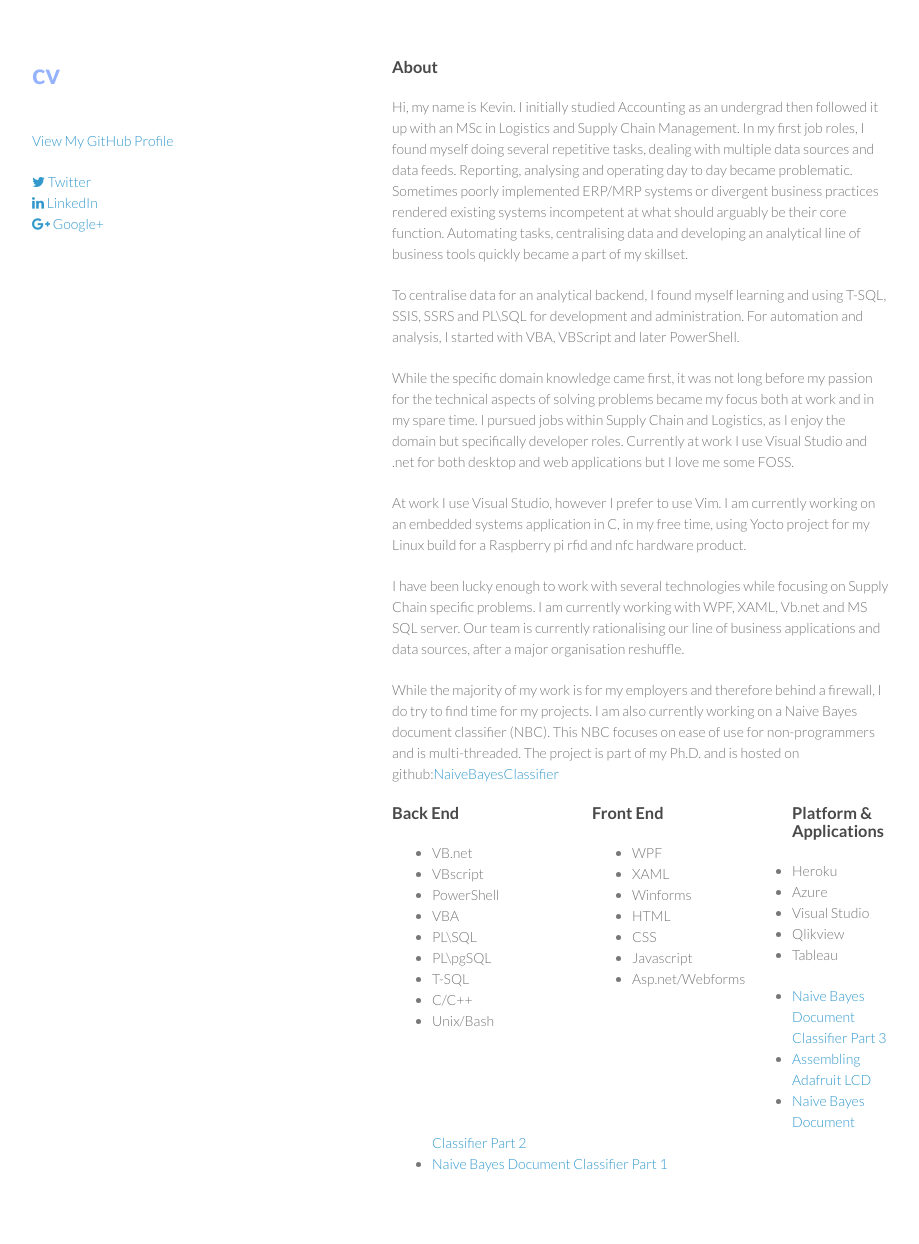
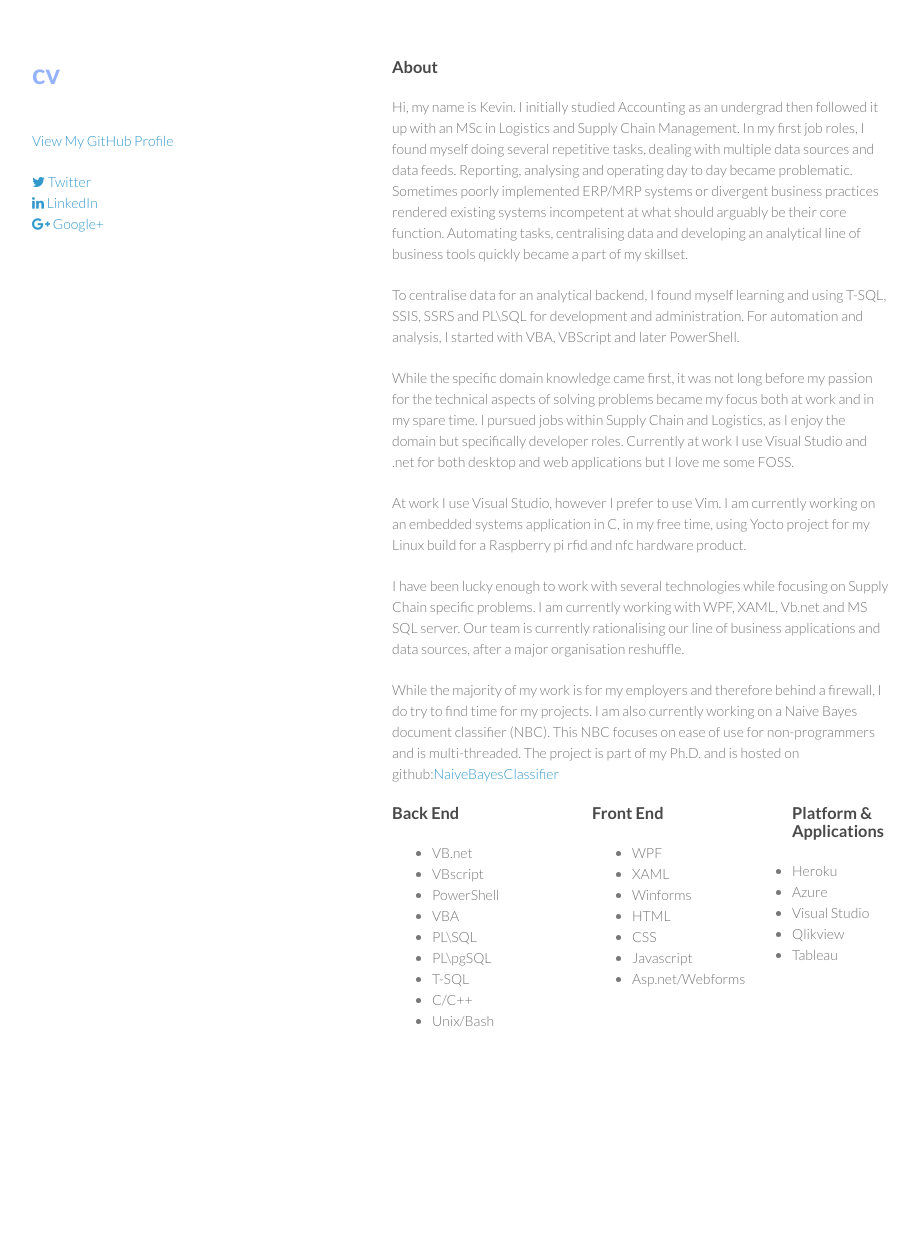
Before and after one commit to KevinFasusi/KevinFasusi.github.io, a Jekyll site: the page built from mycv/index.html, in a window 1280 px wide. Shown: the whole page, without its empty margins (178-1097 px from the left). Built offline with Jekyll 4.4.1, drawn with Linux system fonts in a browser that asks for light colours; nearby versions of some CDN libraries; after the commit the page ends 1164 px from its top, so only the background shows below that.

```diff
--- a/index.html
+++ b/index.html
@@ -34,7 +34,7 @@ title: Kevin Fasusi
 <!-- Googleplus -->
 <a class="btn btn-googleplus" href="https://plus.google.com/u/0/+KevinFasusi/posts"><i class="fa fa-google-plus" ></i> Google+</a>
 <br/>
-<a rel="stylesheet" type="text/css" href="mycv/"> My Cv</a>
+<a rel="stylesheet" type="text/css" href="mycv/">About</a>
 <br/>
 <a rel="stylesheet" type="text/css" href="projects/"> Projects</a>
 
--- a/mycv/index.html
+++ b/mycv/index.html
@@ -105,12 +105,6 @@ $ git checkout gh-pages
     <li>Tableau</li>
   </ul>
 </div>
-<ul>
-  {% for post in site.posts %}
-    <li>
-      <a href="{{ post.url }}">{{ post.title }}</a>
-    </li>
-  {% endfor %}
-</ul>
+
   </body>
 </html>
```
